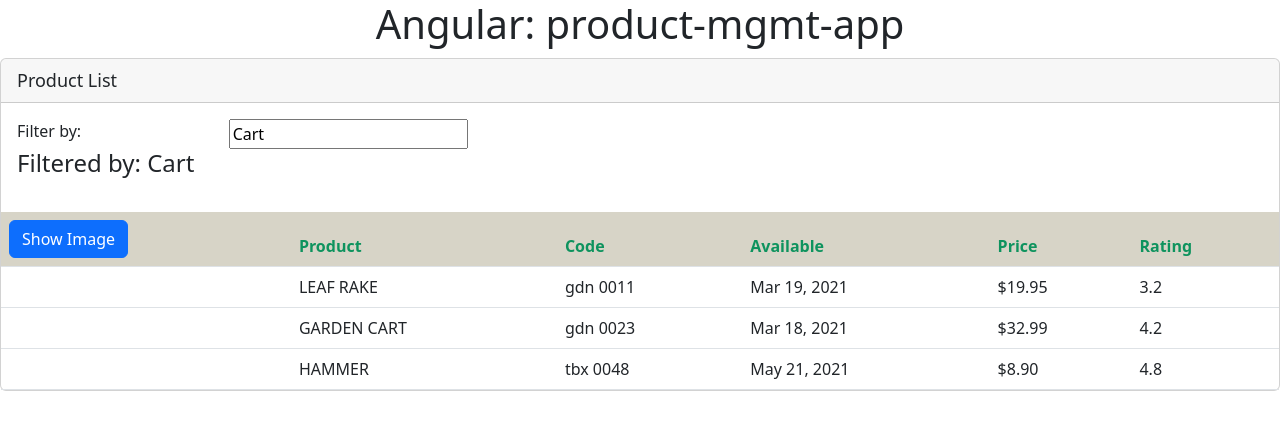
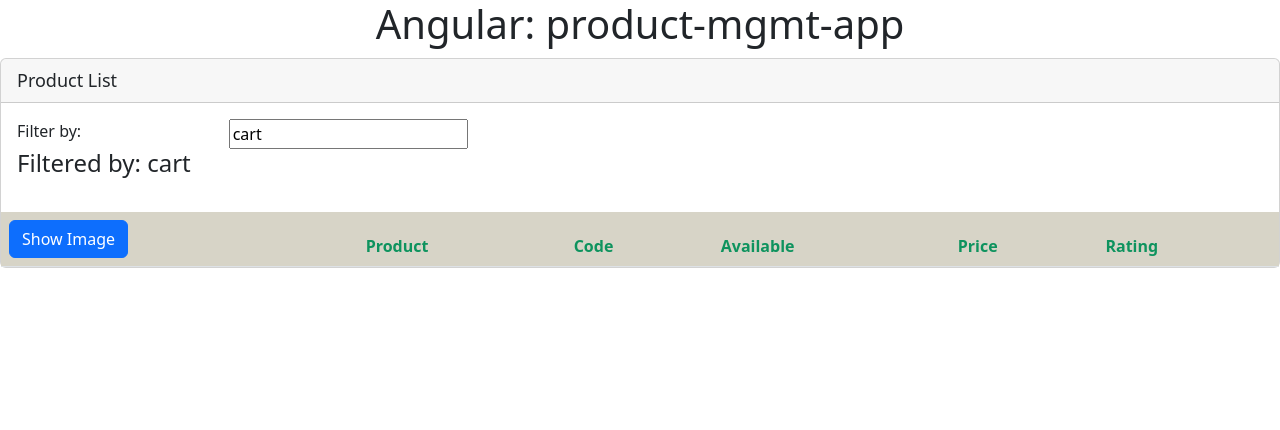
Before and after one commit to YanDevo/angular-prod-mgmt-app, an Angular app in the folder product-mgmt-app/: page / in a window 1280 px wide. Shown: the top 430 px of the page. Built offline with nearby package versions, Linux system fonts and the light colour scheme.

Commit message:
search filter logic

```diff
--- a/product-mgmt-app/src/app/products/product-list/product-list.component.html
+++ b/product-mgmt-app/src/app/products/product-list/product-list.component.html
@@ -38,7 +38,7 @@
                 </tr>
             </thead>
             <tbody>
-                <tr *ngFor="let product of products">
+                <tr *ngFor="let product of filteredProducts">
                     <td>
                         <img
                         [src]="product.imageUrl" alt=""
--- a/product-mgmt-app/src/app/products/product-list/product-list.component.ts
+++ b/product-mgmt-app/src/app/products/product-list/product-list.component.ts
@@ -9,7 +9,7 @@ import { Iproduct } from '../product';
 export class ProductListComponent implements OnInit {
   pageTitle: string = 'Product List';
   showImage: boolean = false;
-  listFilter: string = "Cart"
+
   products: Iproduct[] = [
     {
       "productId": 1,
@@ -43,14 +43,43 @@ export class ProductListComponent implements OnInit {
     },
   ];
 
+  // search filter
+  private _listFileter = "";
+
+  get listFilter() {
+    return this._listFileter;
+  }
+  set listFilter(value: string){
+    this._listFileter = value;
+    this.filteredProducts = this.performFilter(value);
+  }
+
+  filteredProducts: Iproduct[] = [];
+
+
+
+
+
+
   constructor() { }
 
+
+
   ngOnInit(): void {
-    console.log('Inside a Lifecycle Hook!!!')
+    this._listFileter = "cart";
+    console.log(this.filteredProducts)
+
   }
 
 
 
+  // filter Method that is called when setting filter valaue
+  performFilter(filterByInput: string) : Iproduct[] {
+    filterByInput = filterByInput.toLowerCase();
+    return this.products.filter((product: Iproduct) => {
+      return product.productName.toLowerCase().includes(filterByInput);
+    })
+  }
 
   toggleImage(): void     {
     this.showImage = !this.showImage;
```
